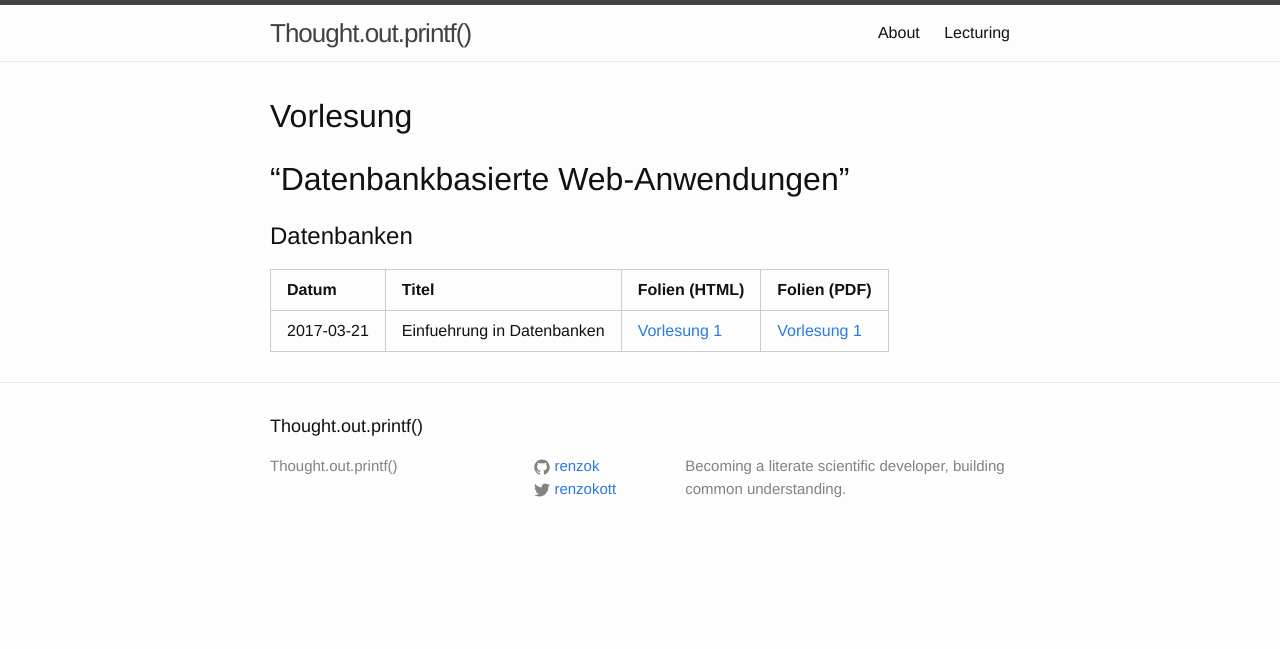
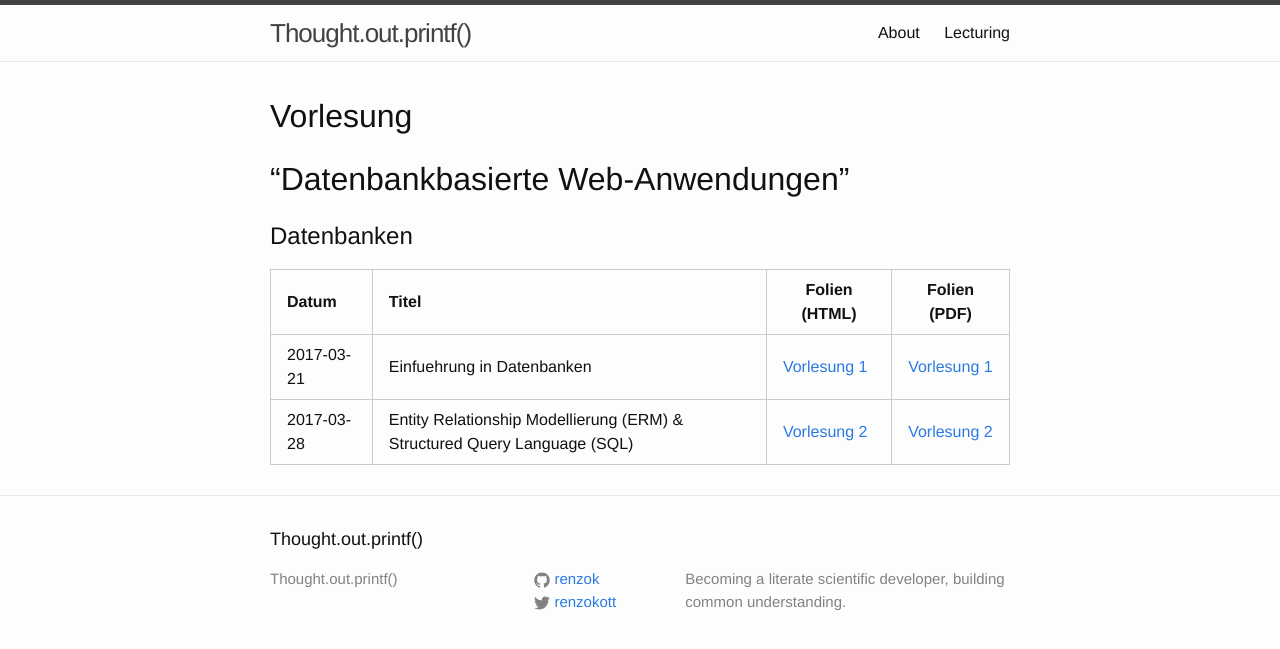
Before and after one commit to rkottmann/renzok.github.io, a Jekyll site: the page built from lecture/2017-03/database-mi/index.md, in a window 1280 px wide. Shown: the top 649 px of the page. Built offline with Jekyll 4.4.1, drawn with Linux system fonts in a browser that asks for light colours; our own code applies the rules of GitHub Pages for plain Markdown files.

Commit message:
Added lecture 2

```diff
--- a/lecture/2017-03/database-mi/index.md
+++ b/lecture/2017-03/database-mi/index.md
@@ -12,3 +12,4 @@ layout: default
 | Datum | Titel | Folien (HTML) | Folien (PDF) |
 |:------|:------|---------------|--------------|
 | 2017-03-21 | Einfuehrung in Datenbanken | [Vorlesung 1](vorlesung-1.html) | [Vorlesung 1](vorlesung-1.pdf) |
+| 2017-03-28 | Entity Relationship Modellierung (ERM) & Structured Query Language (SQL) | [Vorlesung 2](vorlesung-2.html) | [Vorlesung 2](vorlesung-2.pdf) |
```
